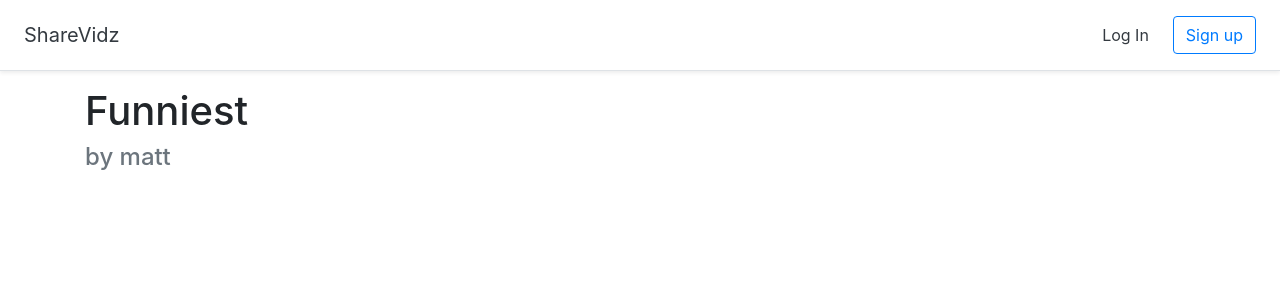
After one commit to jrgraff/fullstack-fastapi, a Django app: page /gallery/1 in a window 1280 px wide. The commit adds this page. Shown: the top 300 px of the page. Run offline with Django 4.2, Linux system fonts and the light colour scheme; data comes from the database, SQL or seed files in the repository; some libraries are stand-ins or nearby versions.

Commit message:
feat: create gallery detail

```diff
--- a/django/sharevidz-project/gallery/templates/gallery/base.html
+++ b/django/sharevidz-project/gallery/templates/gallery/base.html
@@ -20,7 +20,7 @@
         <h5 class="my-0 mr-md-auto font-weight-normal"><a href="{% url 'home' %}" class="text-dark">ShareVidz</a></h5>
         <nav class="my-2 my-md-0 mr-md-3">
             {% if user.is_authenticated %}
-            <a class="p-2 text-dark" href="#">Dashboard</a>
+            <a class="p-2 text-dark" href="{% url 'dashboard' %}">Dashboard</a>
             <a class="p-2 text-dark" href="{% url 'logout' %}">Log Out</a>
             {% else %}
             <a class="p-2 text-dark" href="{% url 'login' %}">Log In</a>
--- /dev/null
+++ b/django/sharevidz-project/gallery/templates/gallery/detail_gallery.html
@@ -0,0 +1,8 @@
+{% extends 'gallery/base.html' %}
+
+{% block content %}
+<div class="container">
+    <h1>{{ gallery.title }}</h1>
+    <h4 class="text-muted">by {{ gallery.user.username }}</h4>
+</div>
+{% endblock %}
--- a/django/sharevidz-project/gallery/views.py
+++ b/django/sharevidz-project/gallery/views.py
@@ -8,6 +8,10 @@ from .models import Gallery
 
 def home(request):
     return render(request, 'gallery/home.html')
+
+
+def dashboard(request):
+    return render(request, 'dashboard/home.html')
 
 
 class SignUp(generic.CreateView):
@@ -34,3 +38,8 @@ class CreateGallery(generic.CreateView):
         form.instance.user = self.request.user
         super(CreateGallery, self).form_valid(form)
         return redirect('home')
+
+
+class DetailGallery(generic.DetailView):
+    model = Gallery
+    template_name = 'gallery/detail_gallery.html'
--- a/django/sharevidz-project/sharevidz/urls.py
+++ b/django/sharevidz-project/sharevidz/urls.py
@@ -24,6 +24,7 @@ from gallery import views
 urlpatterns = [
     path('admin/', admin.site.urls),
     path('', views.home, name='home'),
+    path('dashboard', views.dashboard, name='dashboard'),
 
     # AUTH
     path('signup', views.SignUp.as_view(), name='signup'),
@@ -32,6 +33,11 @@ urlpatterns = [
 
     # GALLERY
     path('gallery/create', views.CreateGallery.as_view(), name='create_gallery'),
+    path('gallery/<int:pk>', views.DetailGallery.as_view(), name='detail_gallery'),
+    # path('gallery/<int:pk>/update',
+    #      views.UpdateGallery.as_view(), name='update_gallery'),
+    # path('gallery/<int:pk>/delete',
+    #      views.DeleteGallery.as_view(), name='delete_gallery'),
 
 ]
 
```
Also changed, not shown: django/sharevidz-project/gallery/templates/gallery/dashboard.html (added, +7 -0 lines).
